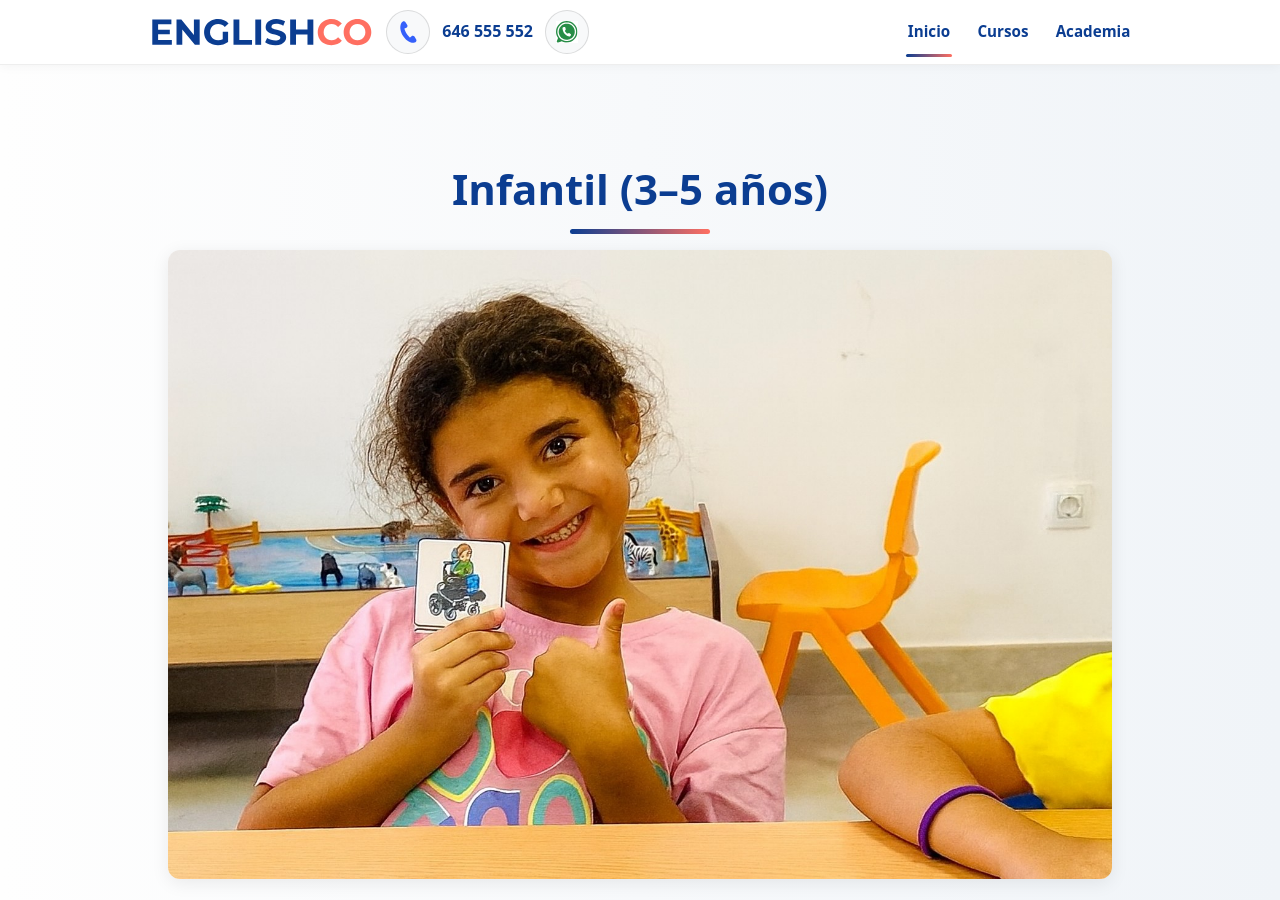
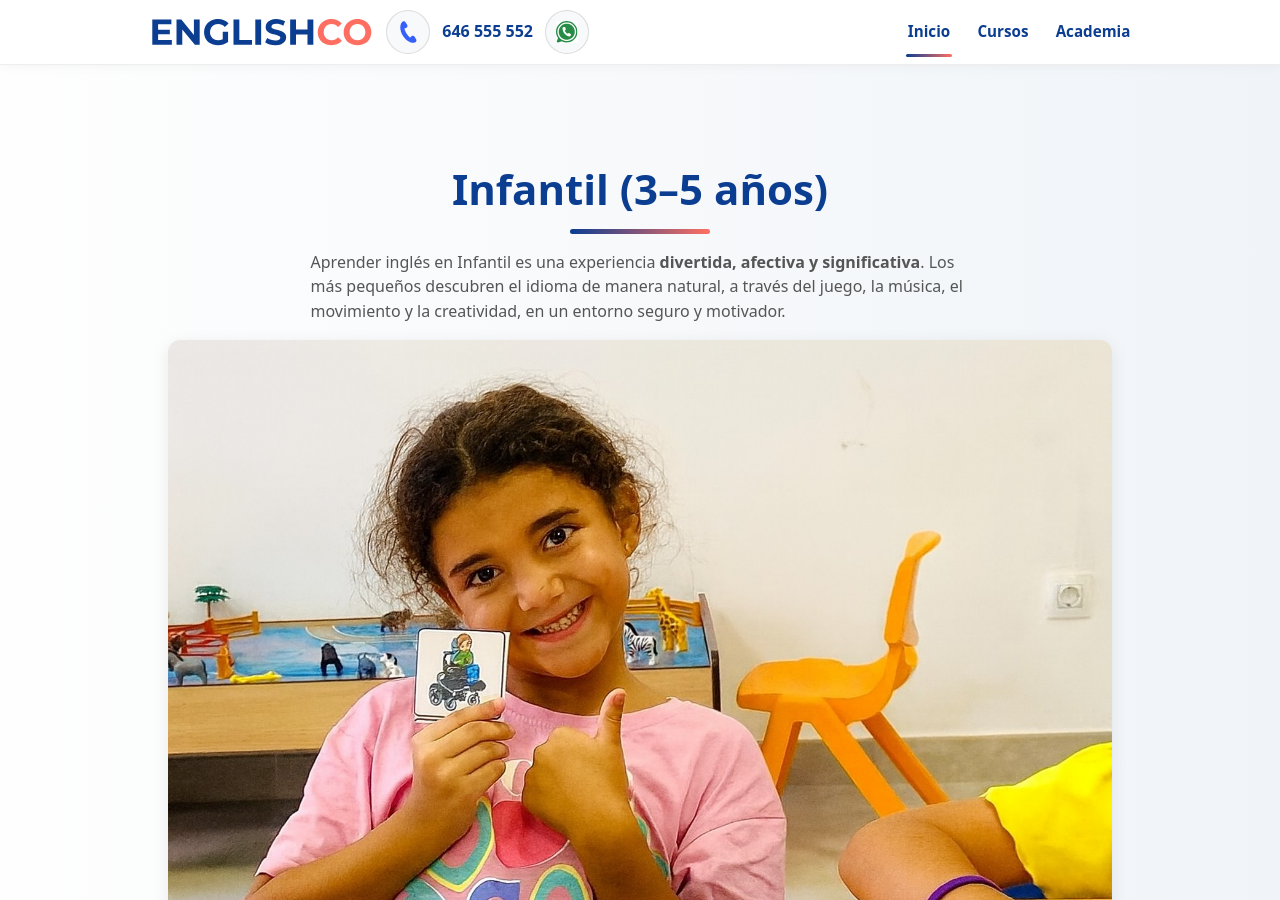
Before and after one commit to dixonbruce/englishco, a Jekyll site: the page built from infantil.html, in a window 1280 px wide and 900 px high. Built offline with Jekyll 4.4.1, drawn with Linux system fonts in a browser that asks for light colours.

Commit message:
Update infantil.html

```diff
--- a/infantil.html
+++ b/infantil.html
@@ -12,16 +12,17 @@ section: "cursos"
   <section class="hero-light">
     <div class="container hero-inner">
       <h1>Infantil (3–5 años)</h1>
+          <p>
+      Aprender inglés en Infantil es una experiencia <strong>divertida, afectiva y significativa</strong>. Los más pequeños
+      descubren el idioma de manera natural, a través del juego, la música, el movimiento y la creatividad, en un entorno seguro y motivador.
+    </p>
       <img src="/infantil_estudiante.jpg" alt="Niños en actividades de inglés infantil" class="classroom-img" />
     </div>
   </section>
 
   <!-- Content -->
   <section id="infantil" class="container">
-    <p>
-      Aprender inglés en Infantil es una experiencia <strong>divertida, afectiva y significativa</strong>. Los más pequeños
-      descubren el idioma de manera natural, a través del juego, la música, el movimiento y la creatividad, en un entorno seguro y motivador.
-    </p>
+
     <p>
       Cada actividad está diseñada para despertar la curiosidad y el interés por el inglés, fomentando la confianza en sí mismos y el disfrute de aprender.
       Nuestro profesorado acompaña a los niños y niñas en cada paso, respetando su ritmo de desarrollo y asegurando que cada sesión sea una experiencia positiva.
```
